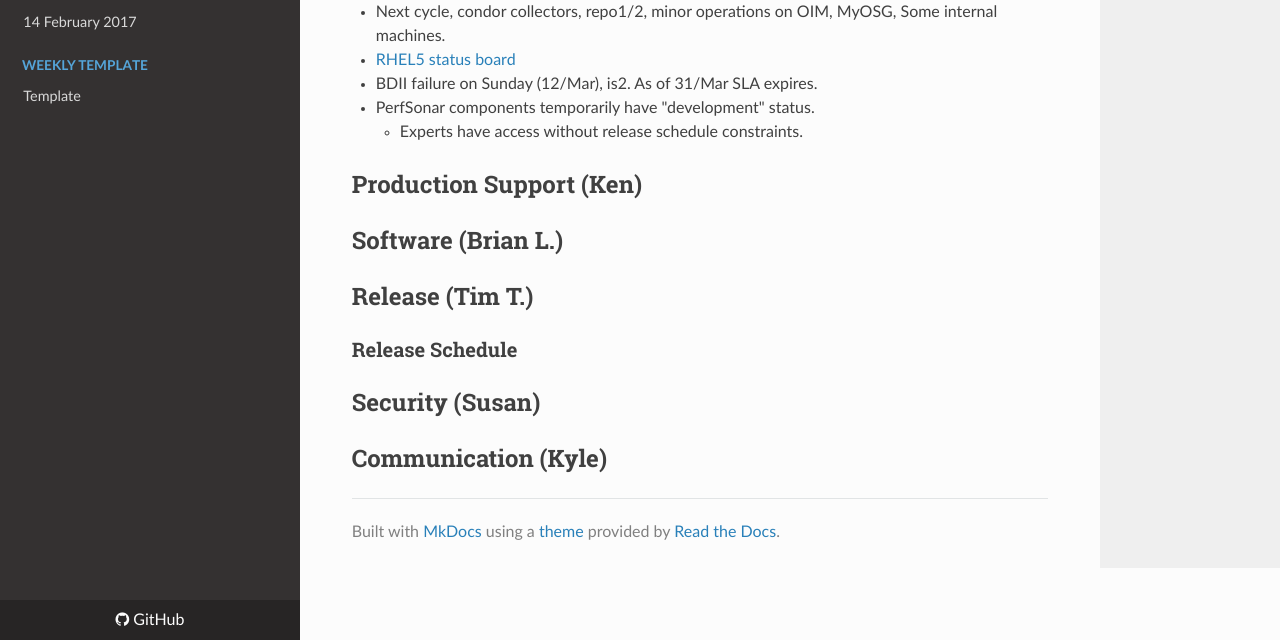
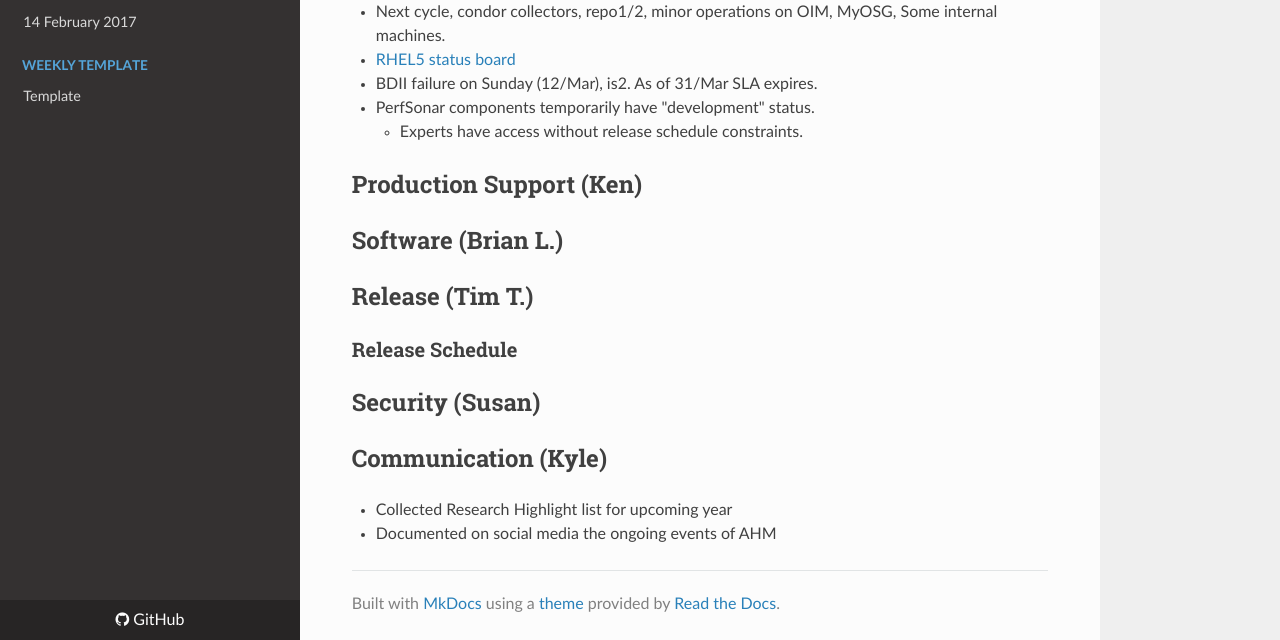
Before and after one commit to zsshah/production, an MkDocs documentation site: the page built from docs/WeeklyMinutes/14March2017.md, in a window 1280 px wide and 900 px high, scrolled down 2031 px, cut to the strip 260-900 px from the top of the window. Built offline with MkDocs 1.6.1, drawn with Linux system fonts in a browser that asks for light colours; nearby versions of some CDN libraries; old or Windows-style settings are respelled for this version of MkDocs.

Commit message:
Update 14March2017.md

```diff
--- a/docs/WeeklyMinutes/14March2017.md
+++ b/docs/WeeklyMinutes/14March2017.md
@@ -49,3 +49,5 @@
 ## Security (Susan)
 
 ## Communication (Kyle)
+   * Collected Research Highlight list for upcoming year
+   * Documented on social media the ongoing events of AHM
```
